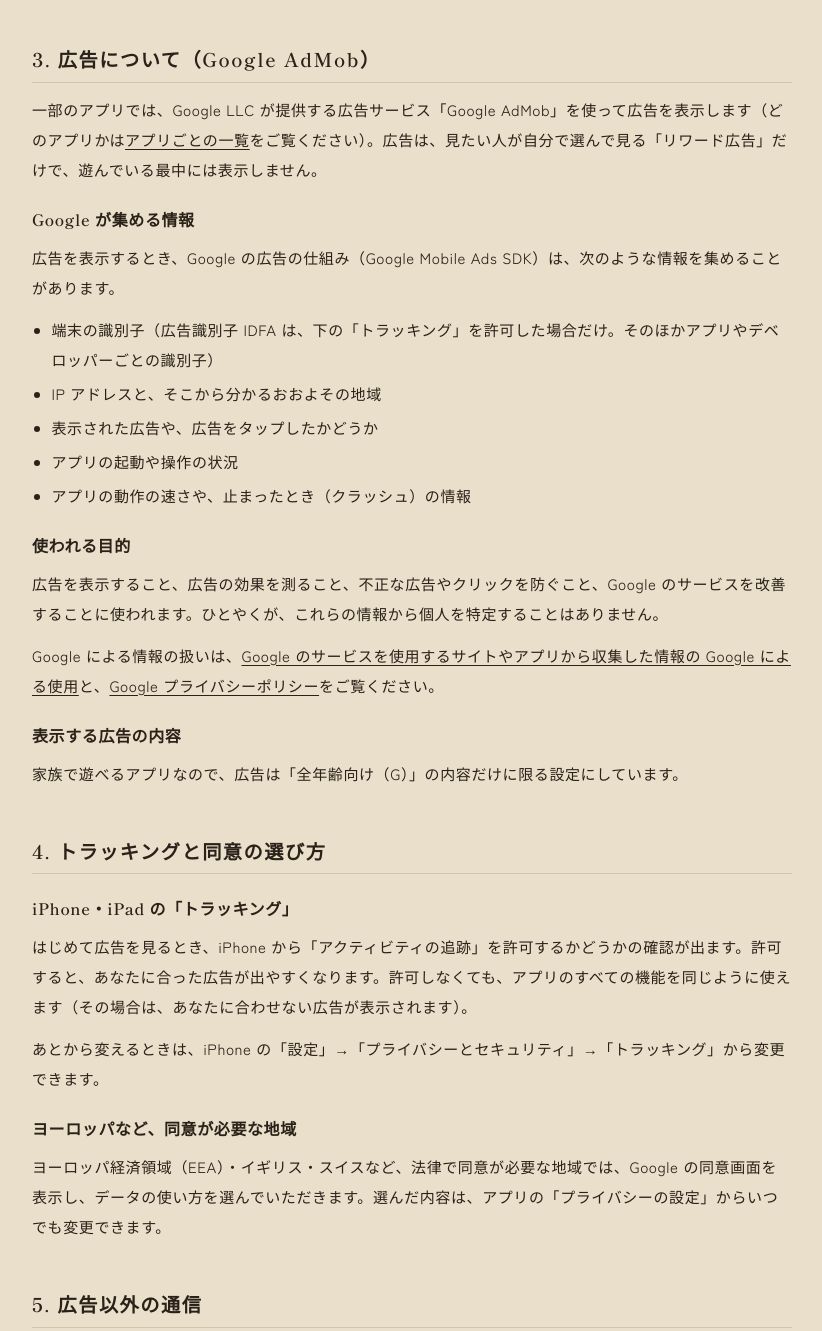
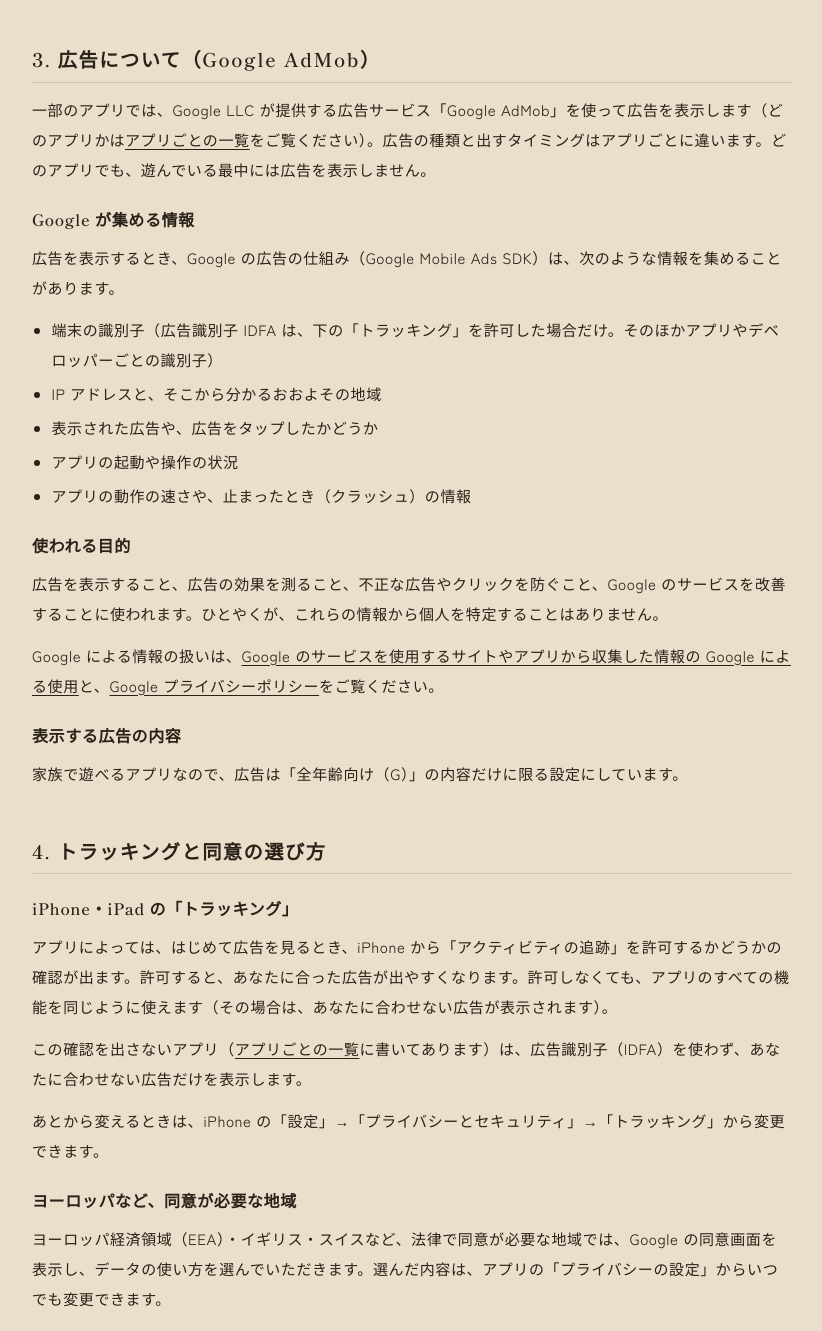
Before and after one commit to nm7w4cmz2c-tech/nm7w4cmz2c-tech.github.io, a plain HTML site: page privacy/index.html in a window 1280 px wide. Shown: the part 1263-2594 px from the top of the page, without its empty margins (228-1050 px from the left). Drawn offline with Linux system fonts and the light colour scheme.

Commit message:
プライバシーポリシーにあそび番を追加、app-ads.txt
Co-Authored-By: Claude Opus 5.5 <noreply@anthropic.com>

```diff
--- a/privacy/index.html
+++ b/privacy/index.html
@@ -117,7 +117,7 @@
 
     <section id="ads">
       <h2>3. 広告について（Google AdMob）</h2>
-      <p>一部のアプリでは、Google LLC が提供する広告サービス「Google AdMob」を使って広告を表示します（どのアプリかは<a href="#apps">アプリごとの一覧</a>をご覧ください）。広告は、見たい人が自分で選んで見る「リワード広告」だけで、遊んでいる最中には表示しません。</p>
+      <p>一部のアプリでは、Google LLC が提供する広告サービス「Google AdMob」を使って広告を表示します（どのアプリかは<a href="#apps">アプリごとの一覧</a>をご覧ください）。広告の種類と出すタイミングはアプリごとに違います。どのアプリでも、遊んでいる最中には広告を表示しません。</p>
       <h3>Google が集める情報</h3>
       <p>広告を表示するとき、Google の広告の仕組み（Google Mobile Ads SDK）は、次のような情報を集めることがあります。</p>
       <ul>
@@ -137,7 +137,8 @@
     <section id="tracking">
       <h2>4. トラッキングと同意の選び方</h2>
       <h3>iPhone・iPad の「トラッキング」</h3>
-      <p>はじめて広告を見るとき、iPhone から「アクティビティの追跡」を許可するかどうかの確認が出ます。許可すると、あなたに合った広告が出やすくなります。許可しなくても、アプリのすべての機能を同じように使えます（その場合は、あなたに合わせない広告が表示されます）。</p>
+      <p>アプリによっては、はじめて広告を見るとき、iPhone から「アクティビティの追跡」を許可するかどうかの確認が出ます。許可すると、あなたに合った広告が出やすくなります。許可しなくても、アプリのすべての機能を同じように使えます（その場合は、あなたに合わせない広告が表示されます）。</p>
+      <p>この確認を出さないアプリ（<a href="#apps">アプリごとの一覧</a>に書いてあります）は、広告識別子（IDFA）を使わず、あなたに合わせない広告だけを表示します。</p>
       <p>あとから変えるときは、iPhone の「設定」→「プライバシーとセキュリティ」→「トラッキング」から変更できます。</p>
       <h3>ヨーロッパなど、同意が必要な地域</h3>
       <p>ヨーロッパ経済領域（EEA）・イギリス・スイスなど、法律で同意が必要な地域では、Google の同意画面を表示し、データの使い方を選んでいただきます。選んだ内容は、アプリの「プライバシーの設定」からいつでも変更できます。</p>
@@ -160,6 +161,7 @@
           <thead><tr><th>アプリ</th><th>広告</th><th>広告以外の通信</th><th>端末の中に保存するもの</th></tr></thead>
           <tbody>
             <tr><td data-label="アプリ">ぽん太道場</td><td data-label="広告">あり（リワード広告・Google AdMob）</td><td data-label="広告以外の通信">新しい版のお知らせ（App Store）／巻物まんがの読み込み（hitoyaku.com）</td><td data-label="端末の中に保存するもの">遊んだ記録、段位、肩書き、音量などの設定</td></tr>
+            <tr><td data-label="アプリ">あそび番</td><td data-label="広告">あり（ゲームを2回遊び終えて次へ進むときの全画面広告と、自分で選んで見るリワード広告・Google AdMob。トラッキングの確認は出しません）</td><td data-label="広告以外の通信">なし</td><td data-label="端末の中に保存するもの">今日のメンバーの名前、点数、遊んでいる途中のゲーム、今夜の通算、点数表、音量・BGMなどの設定</td></tr>
             <tr><td data-label="アプリ">スパボ大作戦（スーパーボールわんぱく大作戦）</td><td data-label="広告">なし</td><td data-label="広告以外の通信">新しい版のお知らせ（App Store）</td><td data-label="端末の中に保存するもの">到達ステージ・★・コイン・強化・手に入れたボール、音量や操作などの設定</td></tr>
             <tr><td data-label="アプリ">どこでも線香花火</td><td data-label="広告">なし</td><td data-label="広告以外の通信">なし</td><td data-label="端末の中に保存するもの">花火の手持ち・文・見つけた場所・記録、背景に選んだ写真、音量などの設定</td></tr>
           </tbody>
```
Also changed, not shown: app-ads.txt (added).
